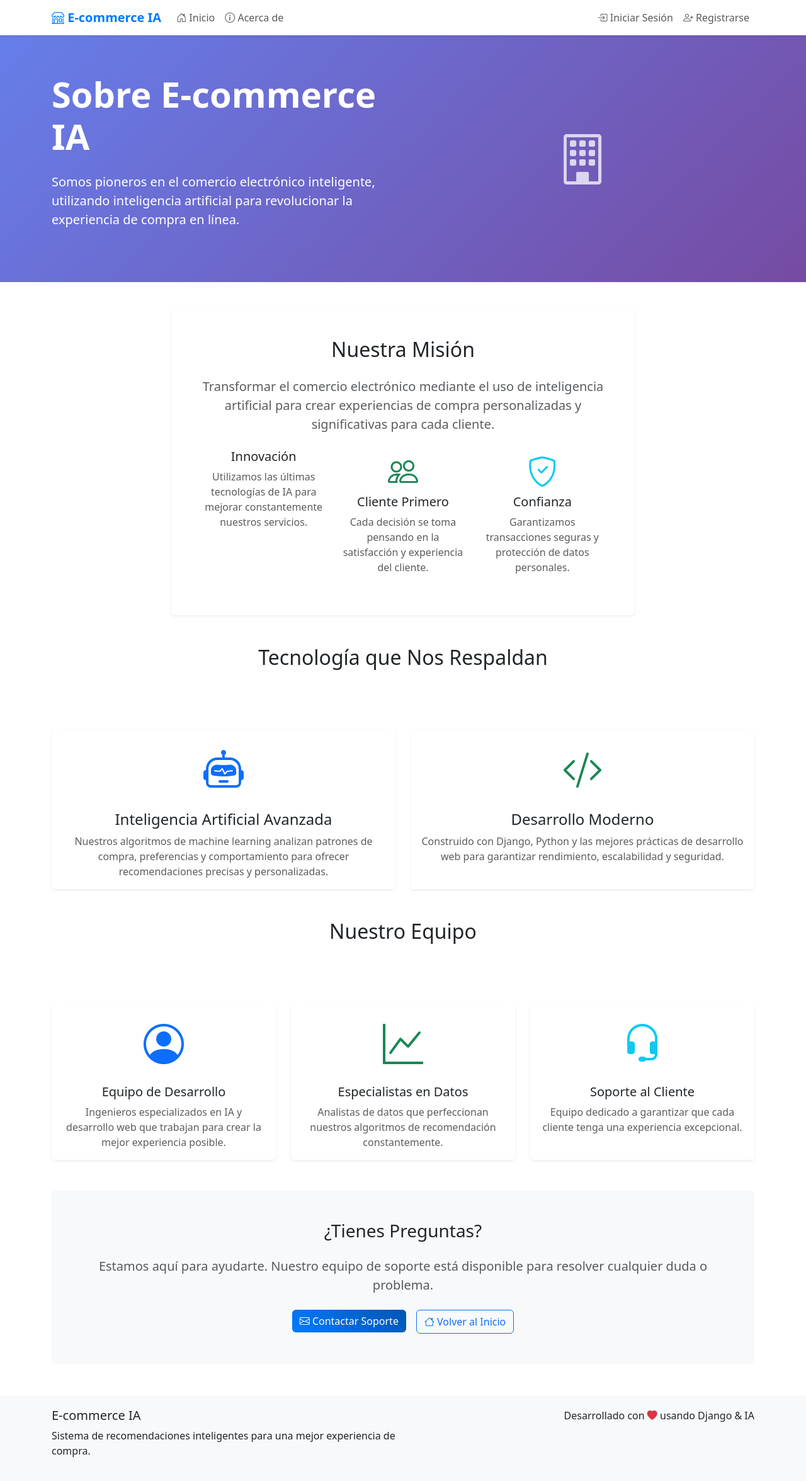
After one commit to Roan1982/ecommerce_ia, a Django app: page /acerca-de/ in a window 1280 px wide. The commit adds this page. Shown: the whole page at 63% size. Run offline with Django 5.2, Linux system fonts and the light colour scheme.

Commit message:
Agregar página 'Acerca de nosotros' con información de la empresa
- Agregar función acerca_de() en views.py
- Configurar URL /acerca-de/ en urls.py
- Crear plantilla acerca_de.html con información corporativa
- Agregar enlace en navegación principal
- Página incluye misión, tecnología y equipo

```diff
--- /dev/null
+++ b/tienda/templates/tienda/acerca_de.html
@@ -0,0 +1,166 @@
+{% extends 'tienda/base.html' %}
+{% load i18n %}
+
+{% block title %}{% trans "Acerca de Nosotros - E-commerce IA" %}{% endblock %}
+
+{% block content %}
+<!-- Hero Section -->
+<section class="hero-section">
+    <div class="container">
+        <div class="row align-items-center">
+            <div class="col-lg-6">
+                <h1 class="display-4 fw-bold mb-4">{% trans "Sobre E-commerce IA" %}</h1>
+                <p class="lead mb-4">
+                    {% trans "Somos pioneros en el comercio electrónico inteligente, utilizando inteligencia artificial para revolucionar la experiencia de compra en línea." %}
+                </p>
+            </div>
+            <div class="col-lg-6">
+                <div class="text-center">
+                    <i class="bi bi-building display-1 text-white opacity-75"></i>
+                </div>
+            </div>
+        </div>
+    </div>
+</section>
+
+<!-- About Content -->
+<div class="container">
+    <!-- Mission Section -->
+    <div class="row mb-5">
+        <div class="col-lg-8 mx-auto">
+            <div class="card border-0 shadow-sm">
+                <div class="card-body p-5">
+                    <h2 class="text-center mb-4">{% trans "Nuestra Misión" %}</h2>
+                    <p class="lead text-center text-muted mb-4">
+                        {% trans "Transformar el comercio electrónico mediante el uso de inteligencia artificial para crear experiencias de compra personalizadas y significativas para cada cliente." %}
+                    </p>
+                    <div class="row g-4">
+                        <div class="col-md-4 text-center">
+                            <i class="bi bi-target text-primary mb-3" style="font-size: 3rem;"></i>
+                            <h5>{% trans "Innovación" %}</h5>
+                            <p class="text-muted">{% trans "Utilizamos las últimas tecnologías de IA para mejorar constantemente nuestros servicios." %}</p>
+                        </div>
+                        <div class="col-md-4 text-center">
+                            <i class="bi bi-people text-success mb-3" style="font-size: 3rem;"></i>
+                            <h5>{% trans "Cliente Primero" %}</h5>
+                            <p class="text-muted">{% trans "Cada decisión se toma pensando en la satisfacción y experiencia del cliente." %}</p>
+                        </div>
+                        <div class="col-md-4 text-center">
+                            <i class="bi bi-shield-check text-info mb-3" style="font-size: 3rem;"></i>
+                            <h5>{% trans "Confianza" %}</h5>
+                            <p class="text-muted">{% trans "Garantizamos transacciones seguras y protección de datos personales." %}</p>
+                        </div>
+                    </div>
+                </div>
+            </div>
+        </div>
+    </div>
+
+    <!-- Technology Section -->
+    <div class="row mb-5">
+        <div class="col-12">
+            <h2 class="text-center mb-5">{% trans "Tecnología que Nos Respaldan" %}</h2>
+        </div>
+    </div>
+    <div class="row g-4 mb-5">
+        <div class="col-md-6">
+            <div class="card h-100 border-0 shadow-sm">
+                <div class="card-body text-center">
+                    <div class="mb-3">
+                        <i class="bi bi-robot text-primary" style="font-size: 4rem;"></i>
+                    </div>
+                    <h4 class="card-title">{% trans "Inteligencia Artificial Avanzada" %}</h4>
+                    <p class="card-text text-muted">
+                        {% trans "Nuestros algoritmos de machine learning analizan patrones de compra, preferencias y comportamiento para ofrecer recomendaciones precisas y personalizadas." %}
+                    </p>
+                </div>
+            </div>
+        </div>
+        <div class="col-md-6">
+            <div class="card h-100 border-0 shadow-sm">
+                <div class="card-body text-center">
+                    <div class="mb-3">
+                        <i class="bi bi-code-slash text-success" style="font-size: 4rem;"></i>
+                    </div>
+                    <h4 class="card-title">{% trans "Desarrollo Moderno" %}</h4>
+                    <p class="card-text text-muted">
+                        {% trans "Construido con Django, Python y las mejores prácticas de desarrollo web para garantizar rendimiento, escalabilidad y seguridad." %}
+                    </p>
+                </div>
+            </div>
+        </div>
+    </div>
+
+    <!-- Team Section -->
+    <div class="row mb-5">
+        <div class="col-12">
+            <h2 class="text-center mb-5">{% trans "Nuestro Equipo" %}</h2>
+        </div>
+    </div>
+    <div class="row g-4 mb-5">
+        <div class="col-md-4">
+            <div class="card h-100 border-0 shadow-sm text-center">
+                <div class="card-body">
+                    <div class="mb-3">
+                        <i class="bi bi-person-circle text-primary" style="font-size: 4rem;"></i>
+                    </div>
+                    <h5 class="card-title">{% trans "Equipo de Desarrollo" %}</h5>
+                    <p class="card-text text-muted">
+                        {% trans "Ingenieros especializados en IA y desarrollo web que trabajan para crear la mejor experiencia posible." %}
+                    </p>
+                </div>
+            </div>
+        </div>
+        <div class="col-md-4">
+            <div class="card h-100 border-0 shadow-sm text-center">
+                <div class="card-body">
+                    <div class="mb-3">
+                        <i class="bi bi-graph-up text-success" style="font-size: 4rem;"></i>
+                    </div>
+                    <h5 class="card-title">{% trans "Especialistas en Datos" %}</h5>
+                    <p class="card-text text-muted">
+                        {% trans "Analistas de datos que perfeccionan nuestros algoritmos de recomendación constantemente." %}
+                    </p>
+                </div>
+            </div>
+        </div>
+        <div class="col-md-4">
+            <div class="card h-100 border-0 shadow-sm text-center">
+                <div class="card-body">
+                    <div class="mb-3">
+                        <i class="bi bi-headset text-info" style="font-size: 4rem;"></i>
+                    </div>
+                    <h5 class="card-title">{% trans "Soporte al Cliente" %}</h5>
+                    <p class="card-text text-muted">
+                        {% trans "Equipo dedicado a garantizar que cada cliente tenga una experiencia excepcional." %}
+                    </p>
+                </div>
+            </div>
+        </div>
+    </div>
+
+    <!-- Contact CTA -->
+    <div class="text-center mb-5">
+        <div class="card border-0 bg-light">
+            <div class="card-body p-5">
+                <h3 class="mb-4">{% trans "¿Tienes Preguntas?" %}</h3>
+                <p class="lead text-muted mb-4">
+                    {% trans "Estamos aquí para ayudarte. Nuestro equipo de soporte está disponible para resolver cualquier duda o problema." %}
+                </p>
+                <div class="row g-3 justify-content-center">
+                    <div class="col-auto">
+                        <a href="mailto:contacto@ecommerceia.com" class="btn btn-primary">
+                            <i class="bi bi-envelope"></i> {% trans "Contactar Soporte" %}
+                        </a>
+                    </div>
+                    <div class="col-auto">
+                        <a href="{% url 'home' %}" class="btn btn-outline-primary">
+                            <i class="bi bi-house"></i> {% trans "Volver al Inicio" %}
+                        </a>
+                    </div>
+                </div>
+            </div>
+        </div>
+    </div>
+</div>
+{% endblock %}
--- a/tienda/templates/tienda/base.html
+++ b/tienda/templates/tienda/base.html
@@ -54,6 +54,11 @@
                     <li class="nav-item">
                         <a class="nav-link" href="{% url 'home' %}">
                             <i class="bi bi-house-door"></i> {% trans "Inicio" %}
+                        </a>
+                    </li>
+                    <li class="nav-item">
+                        <a class="nav-link" href="{% url 'acerca_de' %}">
+                            <i class="bi bi-info-circle"></i> {% trans "Acerca de" %}
                         </a>
                     </li>
                     {% if user.is_authenticated %}
--- a/tienda/urls.py
+++ b/tienda/urls.py
@@ -3,6 +3,7 @@ from . import views
 
 urlpatterns = [
     path('', views.home, name='home'),
+    path('acerca-de/', views.acerca_de, name='acerca_de'),
     path('registro/', views.registro, name='registro'),
     path('login/', views.login_view, name='login'),
     path('logout/', views.logout_view, name='logout'),
--- a/tienda/views.py
+++ b/tienda/views.py
@@ -20,6 +20,10 @@ recomendador = RecomendadorIA()
 
 def home(request):
     return render(request, 'tienda/home.html')
+
+def acerca_de(request):
+    """Vista para la página Acerca de Nosotros"""
+    return render(request, 'tienda/acerca_de.html')
 
 def registro(request):
     if request.method == 'POST':
```
